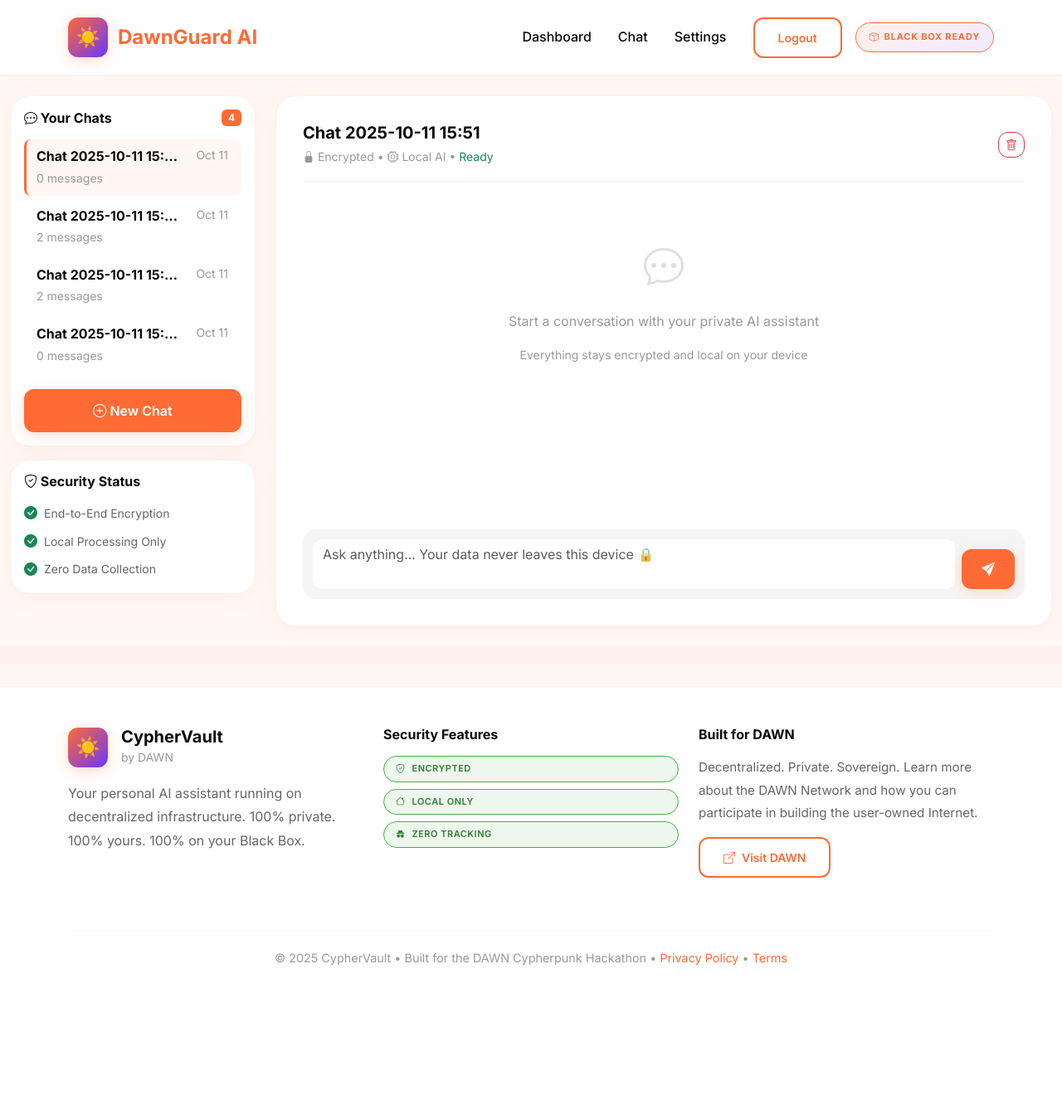
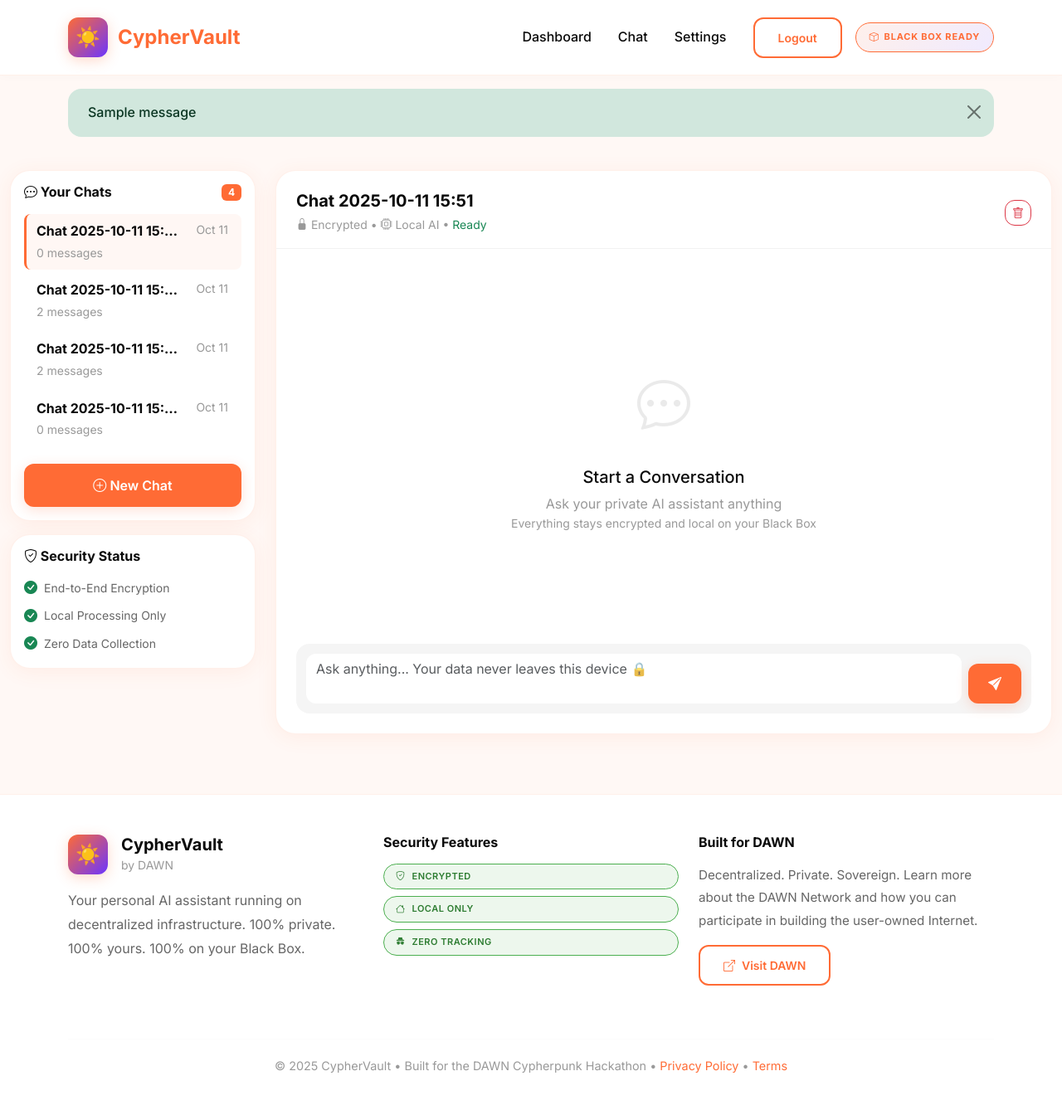
Before and after one commit to shariqazeem/DawnGuard, a Django app: page /chat/6/ in a window 1280 px wide. Shown: the whole page at 83% size. Before the commit the page ends 1163 px from the top, so only its background shows below. Run offline with Django 4.2, Linux system fonts and the light colour scheme; a user stored in the database is signed in; data comes from the database, SQL or seed files in the repository; both versions use the stored data as it was after the commit; tables that the repository leaves empty hold one stand-in row (values such as "Sample post"); one stand-in notice (Sample message) is shown.

Commit message:
Chat Enhancement and Bugs Fixes

```diff
--- a/core/urls.py
+++ b/core/urls.py
@@ -14,5 +14,4 @@ urlpatterns = [
     # Authentication
     path('register/', views.register_view, name='register'),
     path('login/', auth_views.LoginView.as_view(template_name='registration/login.html'), name='login'),
-    path('logout/', auth_views.LogoutView.as_view(), name='logout'),
-]
+    path('logout/', views.logout_view, name='logout'),]
--- a/core/views.py
+++ b/core/views.py
@@ -11,6 +11,7 @@ import json
 from .models import Conversation, Message, Document, UserProfile, SystemStats
 from .utils.llm_handler import LLMHandler
 from .utils.encryption import EncryptionManager
+from django.contrib.auth import logout
 
 # Initialize handlers
 llm_handler = LLMHandler()
@@ -67,18 +68,12 @@ def chat_view(request, conversation_id=None):
     conversations = Conversation.objects.filter(user=request.user, is_active=True)
 
     # Get messages for this conversation
-    messages_list = []
-    for msg in conversation.messages.all():
-        messages_list.append({
-            'role': msg.role,
-            'content': msg.get_decrypted_content(),
-            'timestamp': msg.timestamp
-        })
+    chat_messages = conversation.messages.all().order_by('timestamp')
 
     context = {
         'conversation': conversation,
         'conversations': conversations,
-        'messages': messages_list,
+        'chat_messages': chat_messages,  # Changed from 'messages' to 'chat_messages'
     }
     return render(request, 'chat.html', context)
 
@@ -201,3 +196,9 @@ def register_view(request):
         form = UserCreationForm()
 
     return render(request, 'registration/register.html', {'form': form})
+
+def logout_view(request):
+    """Custom logout view with confirmation"""
+    logout(request)
+    messages.success(request, '👋 You have been successfully logged out. Your data remains secure!')
+    return redirect('home')
--- a/cyphervault/settings.py
+++ b/cyphervault/settings.py
@@ -21,6 +21,7 @@ INSTALLED_APPS = [
     'crispy_bootstrap5',
     'channels',
     'core',
+
 ]
 
 MIDDLEWARE = [
@@ -110,3 +111,8 @@ ENCRYPTION_KEY = os.getenv('ENCRYPTION_KEY', 'default-key-change-this')
 SESSION_COOKIE_SECURE = not DEBUG
 CSRF_COOKIE_SECURE = not DEBUG
 SESSION_COOKIE_HTTPONLY = True
+
+# Authentication redirects
+LOGIN_URL = 'login'
+LOGIN_REDIRECT_URL = 'dashboard'
+LOGOUT_REDIRECT_URL = 'home'
--- a/templates/base.html
+++ b/templates/base.html
@@ -5,7 +5,7 @@
 <head>
     <meta charset="UTF-8">
     <meta name="viewport" content="width=device-width, initial-scale=1.0">
-    <title>DawnGuard AI - Your Private AI on Black Box</title>
+    <title>CypherVault - Your Private AI on Black Box</title>
     <link href="https://cdn.jsdelivr.net/npm/bootstrap@5.3.0/dist/css/bootstrap.min.css" rel="stylesheet">
     <link rel="stylesheet" href="https://cdn.jsdelivr.net/npm/bootstrap-icons@1.10.0/font/bootstrap-icons.css">
     <style>
@@ -216,7 +216,7 @@
         <div class="container">
             <a class="navbar-brand" href="{% url 'home' %}">
                 <div class="dawn-logo">☀️</div>
-                <span class="glow-text">DawnGuard AI</span>
+                <span class="glow-text">CypherVault</span>
             </a>
 
             <button class="navbar-toggler" type="button" data-bs-toggle="collapse" data-bs-target="#navbarNav">
--- a/templates/chat.html
+++ b/templates/chat.html
@@ -62,9 +63,9 @@
 
         <!-- Main Chat Area -->
         <div class="col-md-9">
-            <div class="dawn-card" style="height: 80vh; display: flex; flex-direction: column;">
+            <div class="dawn-card p-0" style="height: 85vh; display: flex; flex-direction: column; overflow: hidden;">
                 <!-- Chat Header -->
-                <div class="d-flex justify-content-between align-items-center mb-3 pb-3" style="border-bottom: 1px solid rgba(0,0,0,0.05);">
+                <div class="d-flex justify-content-between align-items-center px-4 pt-4 pb-3" style="border-bottom: 1px solid rgba(0,0,0,0.05); flex-shrink: 0;">
                     <div>
                         <h5 class="mb-1 fw-bold" style="color: var(--dawn-dark);">{{ conversation.title }}</h5>
                         <small style="color: #999;">
@@ -84,24 +85,24 @@
                 </div>
 
                 <!-- Messages Container -->
-                <div id="chat-messages" class="flex-grow-1 overflow-auto mb-3" style="scroll-behavior: smooth;">
-                    {% if messages %}
-                        {% for message in messages %}
+                <div id="chat-messages" class="flex-grow-1 overflow-auto px-4 py-3" style="scroll-behavior: smooth;">
+                    {% if chat_messages %}
+                        {% for message in chat_messages %}
                         <div class="message-wrapper mb-3">
                             <div class="d-flex {% if message.role == 'user' %}justify-content-end{% endif %}">
-                                <div class="message-bubble p-3 rounded-3"
-                                     style="max-width: 75%; {% if message.role == 'user' %}background: var(--dawn-orange); color: white;{% else %}background: #F5F5F5; color: var(--dawn-dark);{% endif %} border-radius: 20px;">
+                                <div class="message-bubble p-3"
+                                     style="max-width: 75%; {% if message.role == 'user' %}background: var(--dawn-orange); color: white;{% else %}background: #F5F5F5; color: var(--dawn-dark);{% endif %} border-radius: 20px; box-shadow: 0 2px 8px rgba(0,0,0,0.05);">
 
                                     <div class="mb-2">
-                                        <span class="badge" style="background: rgba(0,0,0,0.1); font-size: 10px; font-weight: 600;">
+                                        <span class="badge" style="background: rgba(0,0,0,0.1); font-size: 10px; font-weight: 600; padding: 4px 10px; border-radius: 12px;">
                                             {% if message.role == 'user' %}👤 You{% else %}🤖 AI{% endif %}
                                         </span>
                                     </div>
 
-                                    <div class="message-content">{{ message.content }}</div>
+                                    <div class="message-content" style="line-height: 1.6; white-space: pre-wrap; word-wrap: break-word;">{{ message|decrypt_content|format_message|safe }}</div>
 
                                     <div class="text-end mt-2">
-                                        <small style="opacity: 0.7; font-size: 11px;">
+                                        <small style="opacity: 0.6; font-size: 11px;">
                                             {{ message.timestamp|date:"H:i" }}
                                         </small>
                                     </div>
@@ -110,18 +111,24 @@
                         </div>
                         {% endfor %}
                     {% else %}
-                        <div class="text-center mt-5" style="color: #999;">
-                            <i class="bi bi-chat-dots" style="font-size: 48px; opacity: 0.3;"></i>
-                            <p class="mt-3">Start a conversation with your private AI assistant</p>
-                            <p class="small">Everything stays encrypted and local on your device</p>
+                        <div id="empty-state" class="text-center" style="color: #999; margin-top: 15vh;">
+                            <i class="bi bi-chat-dots" style="font-size: 64px; opacity: 0.2;"></i>
+                            <h5 class="mt-4 mb-2" style="color: var(--dawn-dark);">Start a Conversation</h5>
+                            <p class="mb-0">Ask your private AI assistant anything</p>
+                            <p class="small">Everything stays encrypted and local on your Black Box</p>
                         </div>
                     {% endif %}
 
                     <!-- Typing Indicator -->
                     <div id="typing-indicator" class="message-wrapper mb-3" style="display: none;">
                         <div class="d-flex">
-                            <div class="message-bubble p-3 rounded-3" style="background: #F5F5F5; border-radius: 20px;">
-                                <div class="typing-animation">
+                            <div class="message-bubble p-3" style="background: #F5F5F5; border-radius: 20px; box-shadow: 0 2px 8px rgba(0,0,0,0.05);">
+                                <div class="mb-2">
+                                    <span class="badge" style="background: rgba(0,0,0,0.1); font-size: 10px; font-weight: 600; padding: 4px 10px; border-radius: 12px;">
+                                        🤖 AI
+                                    </span>
+                                </div>
+                                <div class="typing-animation d-flex align-items-center gap-1" style="padding: 4px 0;">
                                     <span></span><span></span><span></span>
                                 </div>
                             </div>
@@ -130,6 +137,7 @@
                 </div>
 
                 <!-- Input Area -->
+                <div class="px-4 pb-4" style="flex-shrink: 0;">
                     <div style="background: #F5F5F5; border-radius: 16px; padding: 12px;">
                         <div class="d-flex gap-2">
                             <textarea
@@ -175,35 +208,115 @@
 .active-chat:hover {
     background: rgba(255, 107, 53, 0.1) !important;
 }
+
+.list-group-item {
+    transition: all 0.2s ease;
+}
+
+.list-group-item:hover {
+    background: rgba(255, 107, 53, 0.03) !important;
+    transform: translateX(2px);
+}
+
+/* Message bubbles hover effect */
+.message-bubble {
+    transition: all 0.2s ease;
+}
+
+.message-bubble:hover {
+    box-shadow: 0 4px 12px rgba(0,0,0,0.08) !important;
+}
+
+/* Scrollbar styling */
+#chat-messages::-webkit-scrollbar {
+    width: 8px;
+}
+
+#chat-messages::-webkit-scrollbar-track {
+    background: rgba(0, 0, 0, 0.02);
+    border-radius: 10px;
+}
+
+#chat-messages::-webkit-scrollbar-thumb {
+    background: var(--dawn-orange);
+    border-radius: 10px;
+}
+
+#chat-messages::-webkit-scrollbar-thumb:hover {
+    background: #ff5722;
+}
+
+/* Sidebar scrollbar */
+.list-group-flush::-webkit-scrollbar {
+    width: 6px;
+}
+
+.list-group-flush::-webkit-scrollbar-track {
+    background: rgba(0, 0, 0, 0.02);
+    border-radius: 10px;
+}
+
+.list-group-flush::-webkit-scrollbar-thumb {
+    background: rgba(255, 107, 53, 0.3);
+    border-radius: 10px;
+}
+
+/* Input area focus effect */
+#message-input:focus {
+    outline: none;
+    box-shadow: 0 0 0 3px rgba(255, 107, 53, 0.1) !important;
+}
+
+/* Send button animation */
+#send-btn {
+    transition: all 0.3s ease;
+}
+
+#send-btn:hover {
+    transform: translateY(-2px);
+    box-shadow: 0 6px 20px rgba(255, 107, 53, 0.3);
+}
+
+#send-btn:disabled {
+    opacity: 0.6;
+    cursor: not-allowed;
+    transform: none;
+}
 </style>
 
 <script>
-// Keep all your existing JavaScript - just update color references
 const conversationId = {{ conversation.id }};
 
 function addMessageToUI(message, role) {
     const messagesDiv = document.getElementById('chat-messages');
     const timestamp = new Date().toLocaleTimeString('en-US', { hour: '2-digit', minute: '2-digit' });
 
+    // Remove empty state if it exists
+    const emptyState = document.getElementById('empty-state');
+    if (emptyState) {
+        emptyState.remove();
+    }
+
     const bgColor = role === 'user' ? 'var(--dawn-orange)' : '#F5F5F5';
     const textColor = role === 'user' ? 'white' : 'var(--dawn-dark)';
+    const alignment = role === 'user' ? 'justify-content-end' : '';
 
     const messageHtml = `
         <div class="message-wrapper mb-3">
-            <div class="d-flex ${role === 'user' ? 'justify-content-end' : ''}">
-                <div class="message-bubble p-3 rounded-3"
-                     style="max-width: 75%; background: ${bgColor}; color: ${textColor}; border-radius: 20px;">
+            <div class="d-flex ${alignment}">
+                <div class="message-bubble p-3"
+                     style="max-width: 75%; background: ${bgColor}; color: ${textColor}; border-radius: 20px; box-shadow: 0 2px 8px rgba(0,0,0,0.05);">
 
                     <div class="mb-2">
-                        <span class="badge" style="background: rgba(0,0,0,0.1); font-size: 10px; font-weight: 600;">
+                        <span class="badge" style="background: rgba(0,0,0,0.1); font-size: 10px; font-weight: 600; padding: 4px 10px; border-radius: 12px;">
                             ${role === 'user' ? '👤 You' : '🤖 AI'}
                         </span>
                     </div>
 
-                    <div class="message-content">${escapeHtml(message)}</div>
+                    <div class="message-content" style="line-height: 1.6; white-space: pre-wrap; word-wrap: break-word;">${formatMessage(escapeHtml(message))}</div>
 
                     <div class="text-end mt-2">
-                        <small style="opacity: 0.7; font-size: 11px;">
+                        <small style="opacity: 0.6; font-size: 11px;">
                             ${timestamp}
                         </small>
                     </div>
@@ -212,8 +325,25 @@ function addMessageToUI(message, role) {
         </div>
     `;
 
+    // Find typing indicator
+    const typingIndicator = document.getElementById('typing-indicator');
+
+    if (typingIndicator && role === 'assistant') {
+        // Insert AI message before typing indicator
+        typingIndicator.insertAdjacentHTML('beforebegin', messageHtml);
+    } else {
+        // For user messages, check if typing indicator exists
+        if (typingIndicator) {
+            typingIndicator.insertAdjacentHTML('beforebegin', messageHtml);
+        } else {
             messagesDiv.insertAdjacentHTML('beforeend', messageHtml);
+        }
+    }
+
+    // Smooth scroll to bottom
+    setTimeout(() => {
         messagesDiv.scrollTop = messagesDiv.scrollHeight;
+    }, 100);
 }
 
 function sendMessage() {
@@ -223,16 +353,29 @@ function sendMessage() {
 
     if (!message) return;
 
+    // Disable input
     input.disabled = true;
     sendBtn.disabled = true;
+    sendBtn.innerHTML = '<i class="bi bi-hourglass-split"></i>';
 
+    // Add user message to UI
     addMessageToUI(message, 'user');
     input.value = '';
 
-    document.getElementById('typing-indicator').style.display = 'block';
+    // Show typing indicator AFTER user message
+    setTimeout(() => {
+        const typingIndicator = document.getElementById('typing-indicator');
+        if (typingIndicator) {
+            typingIndicator.style.display = 'block';
+            const messagesDiv = document.getElementById('chat-messages');
+            messagesDiv.scrollTop = messagesDiv.scrollHeight;
+        }
+    }, 300);
+
     document.getElementById('status-indicator').textContent = 'Processing...';
     document.getElementById('status-indicator').className = 'text-warning';
 
+    // Send to backend
     fetch(`/chat/${conversationId}/send/`, {
         method: 'POST',
         headers: {
@@ -243,7 +386,11 @@ function sendMessage() {
     })
     .then(response => response.json())
     .then(data => {
-        document.getElementById('typing-indicator').style.display = 'none';
+        // Hide typing indicator
+        const typingIndicator = document.getElementById('typing-indicator');
+        if (typingIndicator) {
+            typingIndicator.style.display = 'none';
+        }
 
         if (data.success) {
             addMessageToUI(data.response, 'assistant');
@@ -253,13 +400,18 @@ function sendMessage() {
         }
     })
     .catch(error => {
-        document.getElementById('typing-indicator').style.display = 'none';
+        const typingIndicator = document.getElementById('typing-indicator');
+        if (typingIndicator) {
+            typingIndicator.style.display = 'none';
+        }
         showError('Network error. Please try again.');
         console.error('Error:', error);
     })
     .finally(() => {
+        // Re-enable input
         input.disabled = false;
         sendBtn.disabled = false;
+        sendBtn.innerHTML = '<i class="bi bi-send-fill"></i>';
         input.focus();
         document.getElementById('status-indicator').textContent = 'Ready';
         document.getElementById('status-indicator').className = 'text-success';
@@ -289,6 +441,18 @@ function escapeHtml(text) {
     div.textContent = text;
     return div.innerHTML;
 }
+function formatMessage(text) {
+    // Convert **bold** markdown to HTML bold
+    text = text.replace(/\*\*(.*?)\*\*/g, '<strong>$1</strong>');
+
+    // Convert * list items to bullet points (only at start of line or after newline)
+    text = text.replace(/^(\s*)\* (.+)$/gm, '$1<span style="display: block; margin-left: 20px;">• $2</span>');
+
+    // Convert numbered lists to better formatting
+    text = text.replace(/^(\s*)(\d+)\. (.+)$/gm, '$1<span style="display: block; margin-left: 20px;"><strong>$2.</strong> $3</span>');
+
+    return text;
+}
 
 function getCookie(name) {
     let cookieValue = null;
```
Also changed, not shown: other parts of templates/chat.html (+33 -3 lines), core/templatetags/custom_filters.py (added, +29 -0 lines), templates/registration/logged_out.html (added, +36 -0 lines), core/templatetags/__init__.py (added), db.sqlite3. Lines whose indentation alone changed are shown as unchanged.
